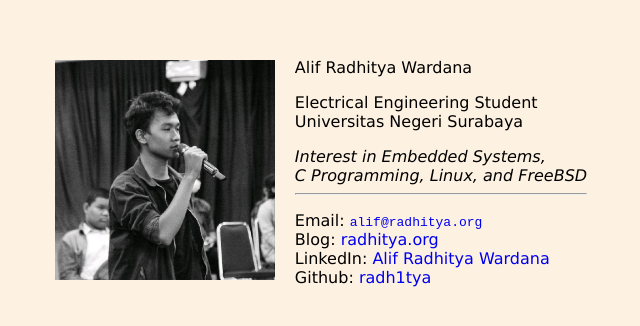
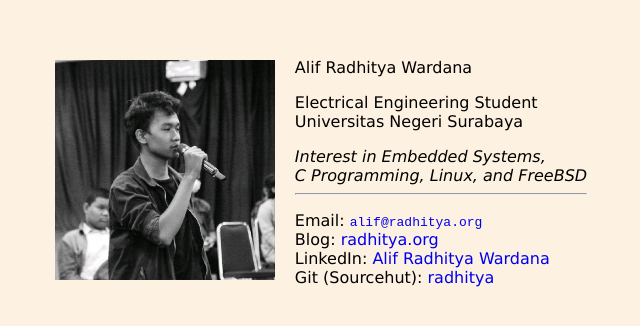
Before and after one commit to radh1tya/home, a plain HTML site: page index.html in a window 1280 px wide. Shown: the part 228-554 px from the top of the page, without its empty margins (319-959 px from the left). Drawn offline with Linux system fonts and the light colour scheme.

Commit message:
sourcehut

```diff
--- a/index.html
+++ b/index.html
@@ -49,7 +49,7 @@
 	    <p>Email: <a href="mailto:alif@radhitya.org"><code>alif@radhitya.org</code></a><br>
 	    Blog: <a href="https://radhitya.org">radhitya.org</a><br>
 	    LinkedIn: <a href="https://www.linkedin.com/in/alifradhitya/">Alif Radhitya Wardana</a><br>
-            Github: <a href="https://github.com/radh1tya">radh1tya</a></p>
+            Git (Sourcehut): <a href="https://git.sr.ht/~radhitya">radhitya</a></p>
         </div>
     </div>
 </body>
```
